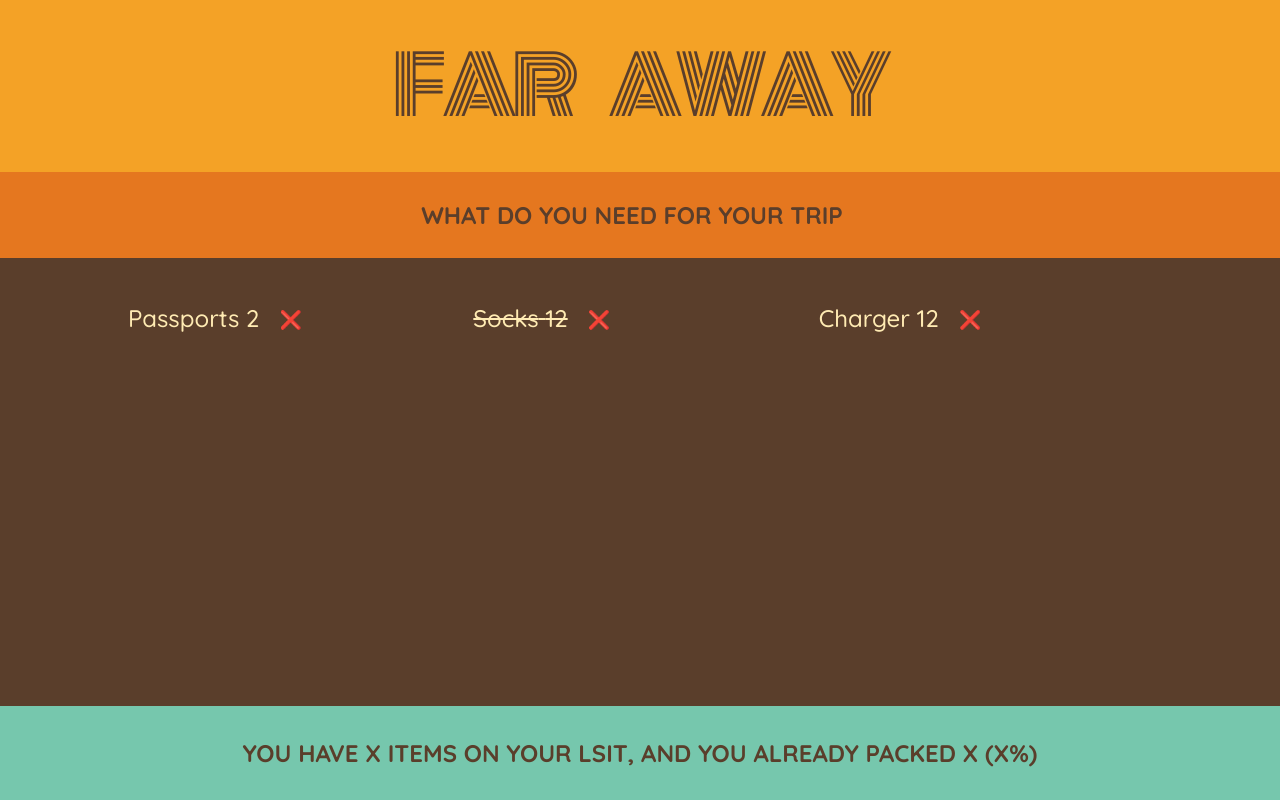
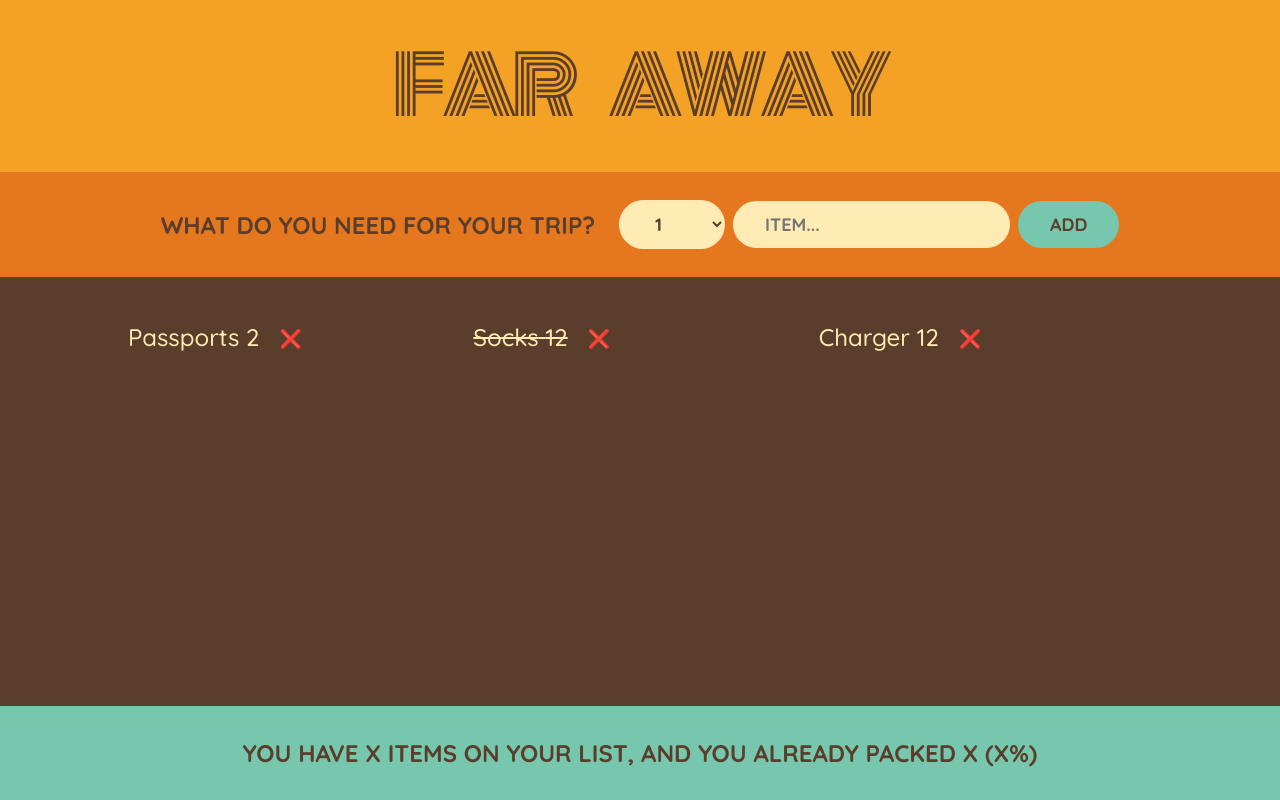
Before and after one commit to sheharyarr-ahmed/react-Odyssey, a React (Create React App) app: page / in a window 1280 px wide. Built offline with nearby package versions, Linux system fonts and the light colour scheme.

Commit message:
added the form

```diff
--- a/src/App.js
+++ b/src/App.js
@@ -19,10 +19,23 @@ function Logo() {
   return <h1>FAR AWAY</h1>;
 }
 function Form() {
+  function handleSubmit(e) {
+    e.preventDefault();
+  }
   return (
-    <div className="add-form">
-      <h3>WHAT DO YOU NEED FOR YOUR TRIP</h3>
-    </div>
+    <form className="add-form" onSubmit={handleSubmit}>
+      {/* the onSubmit is an forms special property */}
+      <h3>WHAT DO YOU NEED FOR YOUR TRIP?</h3>
+      <select>
+        {Array.from({ length: 20 }, (_, i) => i + 1).map((num) => (
+          <option value={num} key={num}>
+            {num}
+          </option>
+        ))}
+      </select>
+      <input type="text" placeholder="ITEM..."></input>
+      <button>Add</button>
+    </form>
   );
 }
 function PackingList() {
@@ -30,7 +43,7 @@ function PackingList() {
     <div className="list">
       <ul>
         {initialItems.map((item) => (
-          <Item item={item} />
+          <Item item={item} key={item.id} />
         ))}
       </ul>
     </div>
@@ -39,7 +52,7 @@ function PackingList() {
 function Stats() {
   return (
     <footer className="stats">
-      YOU HAVE X ITEMS ON YOUR LSIT, AND YOU ALREADY PACKED X (X%)
+      YOU HAVE X ITEMS ON YOUR LIST, AND YOU ALREADY PACKED X (X%)
     </footer>
   );
 }
```
